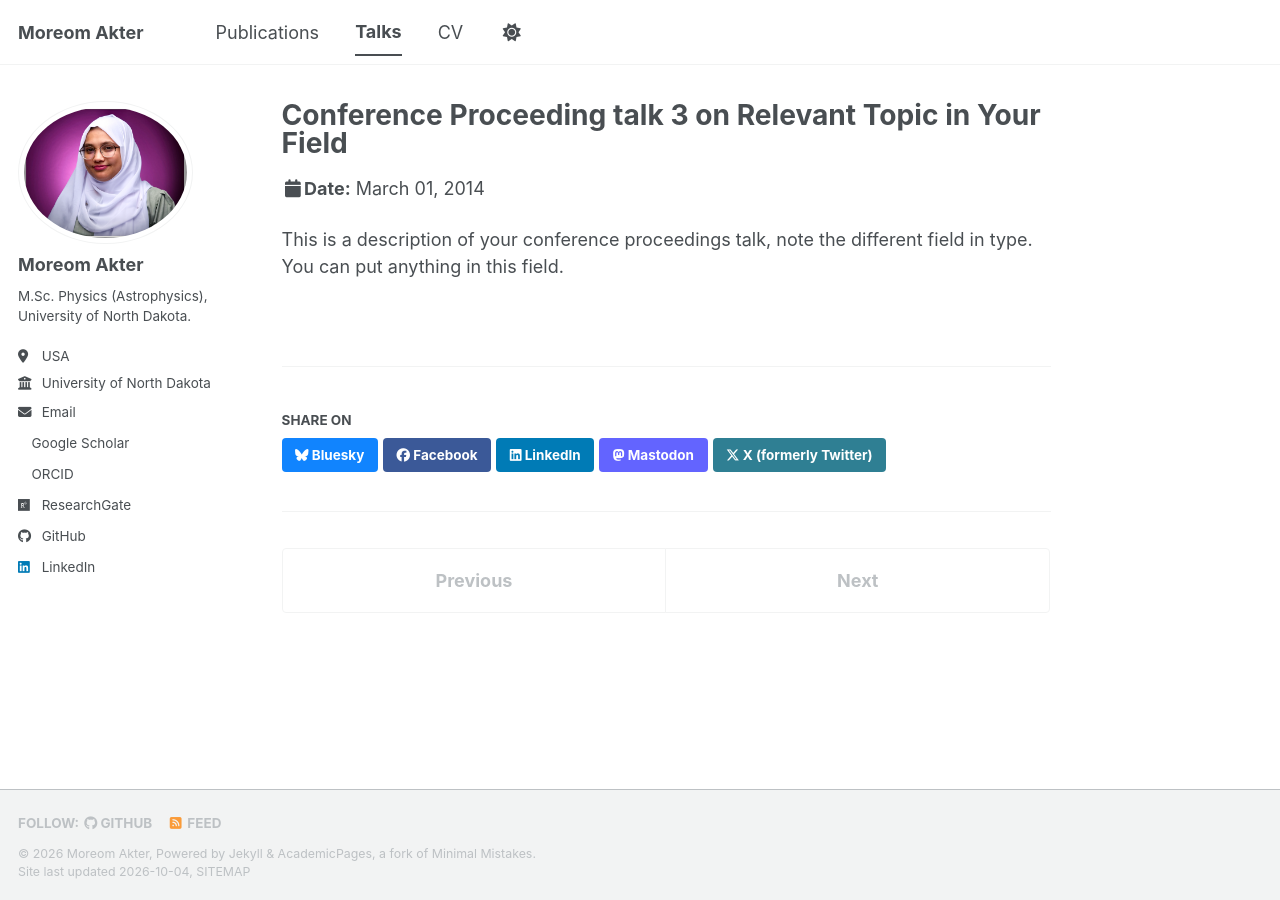
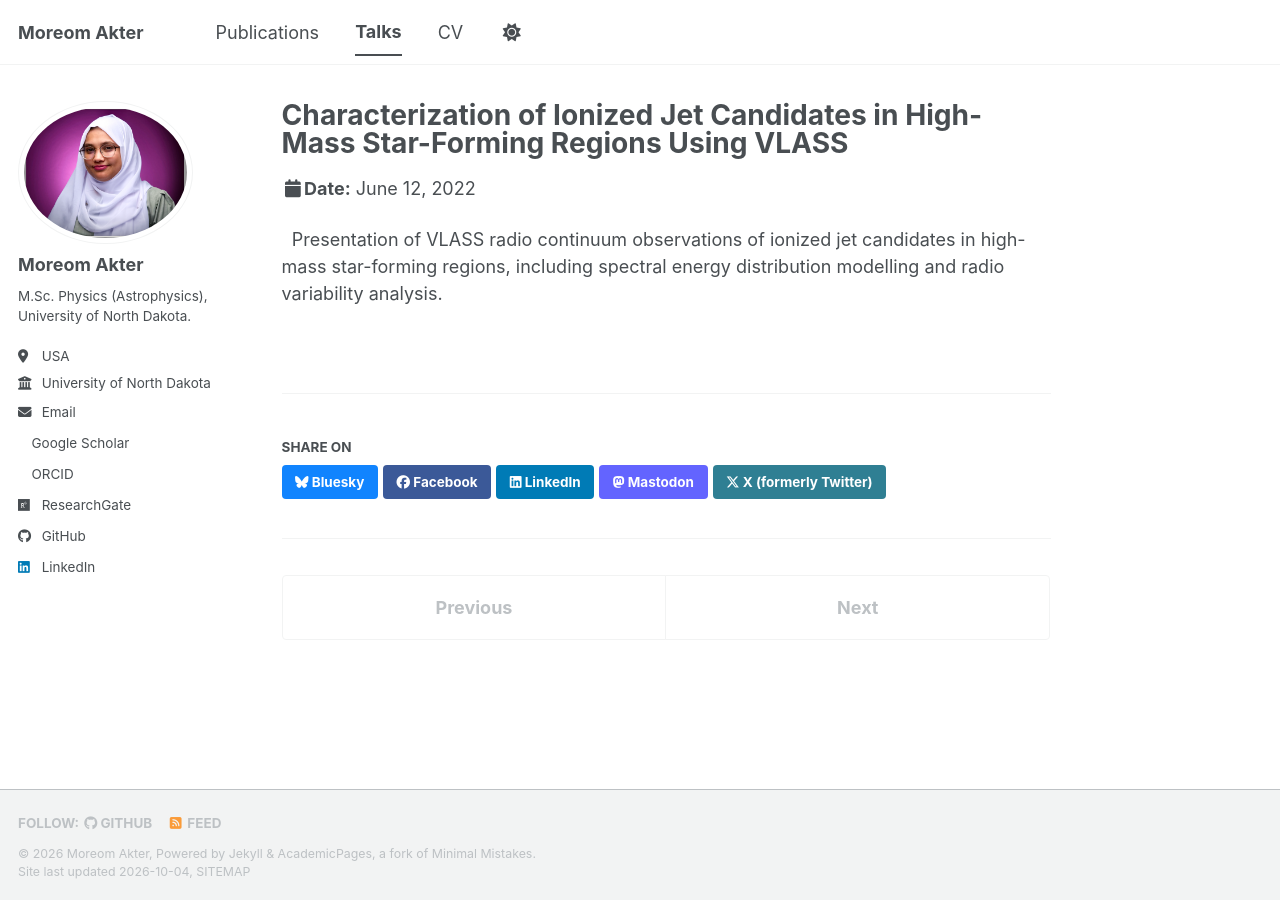
Before and after one commit to Moreom/Moreom.github.io, a Jekyll site: the page built from _talks/2014-03-01-talk-3.md, in a window 1280 px wide. Built offline with Jekyll 4.4.1, drawn with Linux system fonts in a browser that asks for light colours; a style sheet for code colours, icons or effects is not loaded.

Commit message:
Revise talk information for VLASS presentation
Updated talk details including title, type, venue, date, and location.

```diff
--- a/_talks/2014-03-01-talk-3.md
+++ b/_talks/2014-03-01-talk-3.md
@@ -1,11 +1,11 @@
 ---
-title: "Conference Proceeding talk 3 on Relevant Topic in Your Field"
+title: "Characterization of Ionized Jet Candidates in High-Mass Star-Forming Regions Using VLASS"
 collection: talks
-type: "Conference proceedings talk"
-permalink: /talks/2014-03-01-talk-3
-venue: "Testing Institute of America 2014 Annual Conference"
-date: 2014-03-01
-location: "Los Angeles, CA, USA"
+type: "Conference Presentation"
+permalink: /talks/2022-06-12-vlass-aas
+venue: "240th American Astronomical Society Meeting"
+date: 2022-06-12
+location: "Pasadena, California, USA"
 ---
 
-This is a description of your conference proceedings talk, note the different field in type. You can put anything in this field.
+Presentation of VLASS radio continuum observations of ionized jet candidates in high-mass star-forming regions, including spectral energy distribution modelling and radio variability analysis.
```
